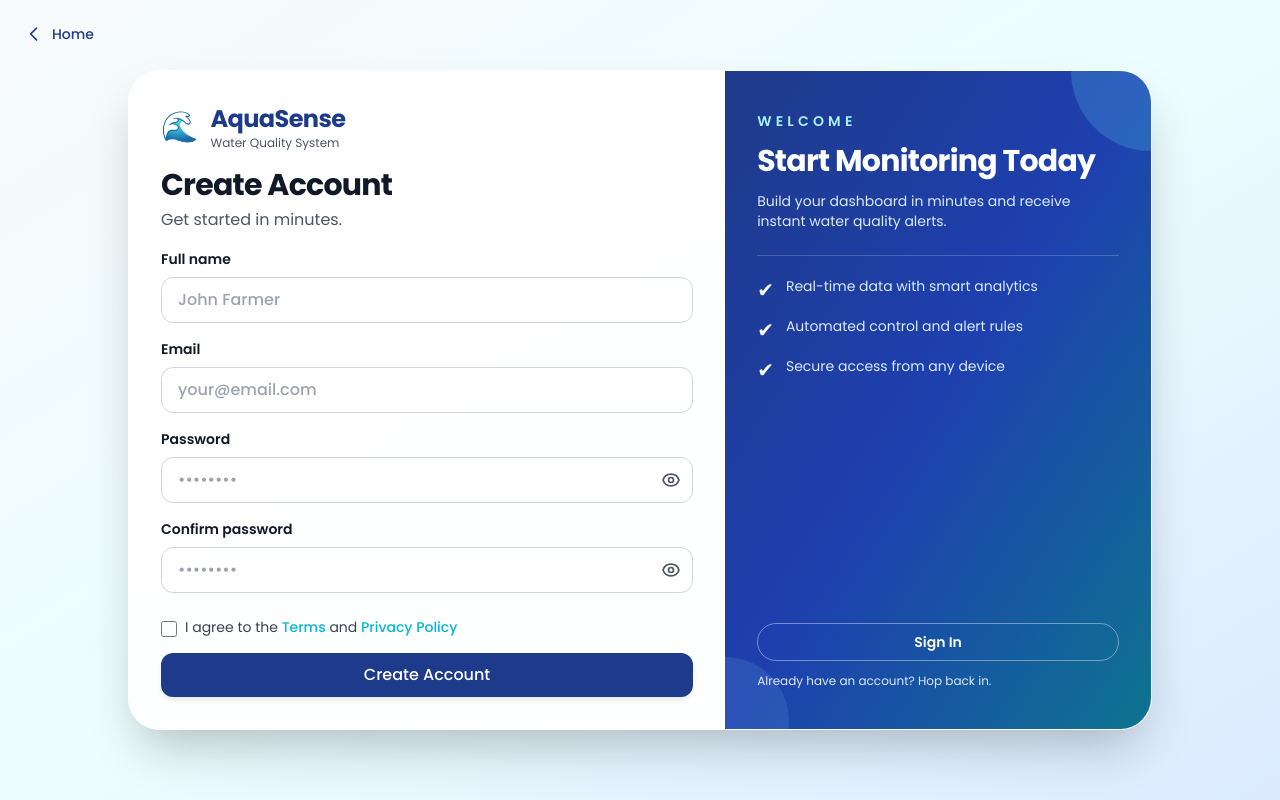
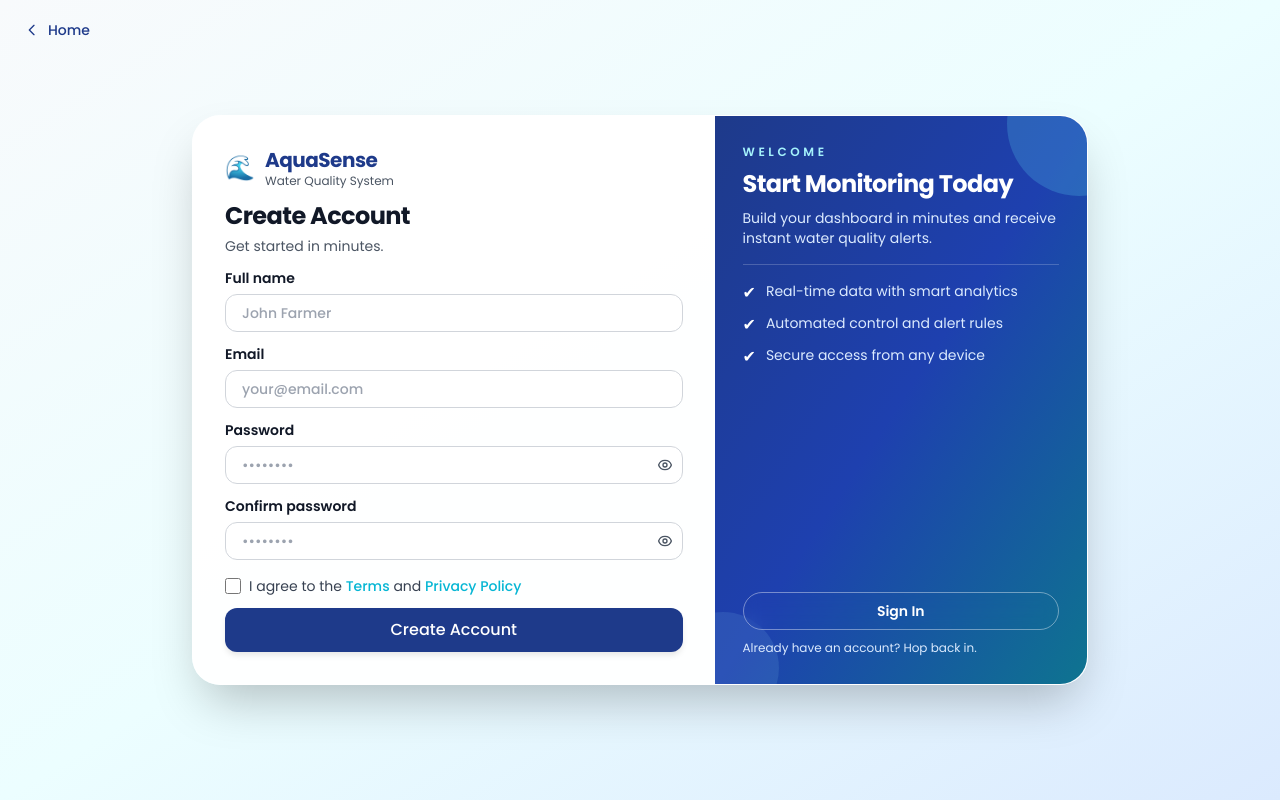
Before and after one commit to jiro0823/AquaSense, a React (Vite) app in the folder Frontend/: page /signup in a window 1280 px wide. Built offline with nearby package versions, Linux system fonts and the light colour scheme; no server answers.

Commit message:
Update signup page

```diff
--- a/Frontend/src/pages/SignupPage.tsx
+++ b/Frontend/src/pages/SignupPage.tsx
@@ -89,8 +89,7 @@ const SignupPage: React.FC = () => {
       });
 
       if (response.success) {
-        const user = response.data.user;
-        localStorage.setItem('user', JSON.stringify(user));
+        localStorage.setItem('user', JSON.stringify(response.data.user));
 
         setTimeout(() => {
           navigate('/dashboard', { replace: true });
@@ -106,56 +105,56 @@ const SignupPage: React.FC = () => {
   };
 
   return (
-    <div className="relative flex items-center justify-center min-h-screen px-4 py-12 bg-gradient-to-br from-slate-50 via-cyan-50 to-blue-100 sm:py-16">
+    <div className="relative flex items-center justify-center min-h-screen px-4 py-8 bg-gradient-to-br from-slate-50 via-cyan-50 to-blue-100 sm:py-10">
       {/* Home Button */}
       <button
         onClick={() => navigate('/')}
-        className="absolute flex items-center gap-2 transition text-primary left-4 top-4 sm:top-6 sm:left-6 hover:text-accent hover:translate-x-1"
+        className="absolute flex items-center gap-2 transition text-primary left-4 top-4 sm:top-5 sm:left-6 hover:text-accent hover:translate-x-1"
         aria-label="Go to home"
       >
-        <svg className="w-5 h-5" fill="none" stroke="currentColor" strokeWidth="2" viewBox="0 0 24 24">
+        <svg className="w-4 h-4" fill="none" stroke="currentColor" strokeWidth="2" viewBox="0 0 24 24">
           <path strokeLinecap="round" strokeLinejoin="round" d="M15 19l-7-7 7-7" />
         </svg>
         <span className="text-sm font-medium">Home</span>
       </button>
 
-      <div className="relative w-full max-w-5xl overflow-hidden bg-white/95 border border-white/60 shadow-2xl rounded-[32px]">
+      <div className="relative w-full max-w-4xl overflow-hidden bg-white/95 border border-white/60 shadow-2xl rounded-[28px]">
         <div className="relative flex flex-col lg:flex-row">
           {/* Left Side - Branding */}
           <div
-            className={`relative flex flex-col justify-between overflow-hidden text-white bg-gradient-to-br from-blue-900 via-blue-800 to-cyan-700 px-6 py-10 sm:px-8 lg:w-5/12 lg:order-2 ${panelAnimation}`}
+            className={`relative flex flex-col justify-between overflow-hidden text-white bg-gradient-to-br from-blue-900 via-blue-800 to-cyan-700 px-6 py-6 sm:px-7 sm:py-7 lg:w-5/12 lg:order-2 ${panelAnimation}`}
           >
             <div className="absolute inset-0">
-              <div className="absolute top-0 right-0 w-40 h-40 -mt-20 -mr-20 rounded-full bg-cyan-300 opacity-20"></div>
-              <div className="absolute bottom-0 left-0 w-32 h-32 -ml-16 rounded-full bg-cyan-200 opacity-10 -mb-14"></div>
+              <div className="absolute top-0 right-0 w-36 h-36 -mt-16 -mr-16 rounded-full bg-cyan-300 opacity-20"></div>
+              <div className="absolute bottom-0 left-0 w-28 h-28 -ml-12 rounded-full bg-cyan-200 opacity-10 -mb-10"></div>
             </div>
 
-            <div className="relative z-10 space-y-6">
-              <div className="space-y-3">
-                <p className="text-sm font-semibold tracking-[0.3em] text-cyan-200 uppercase">Welcome</p>
-                <h2 className="text-2xl font-bold leading-tight text-white sm:text-3xl">Start Monitoring Today</h2>
+            <div className="relative z-10 space-y-4">
+              <div className="space-y-2">
+                <p className="text-xs font-semibold tracking-[0.3em] text-cyan-200 uppercase">Welcome</p>
+                <h2 className="text-xl font-bold leading-tight text-white sm:text-2xl">Start Monitoring Today</h2>
                 <p className="text-sm text-blue-100">
                   Build your dashboard in minutes and receive instant water quality alerts.
                 </p>
               </div>
 
-              <div className="pt-5 space-y-3 border-t border-white/20">
-                <div className="flex items-start gap-3">
-                  <span className="text-xl">✔</span>
+              <div className="pt-4 space-y-2 border-t border-white/20">
+                <div className="flex items-start gap-2.5">
+                  <span className="text-base">✔</span>
                   <p className="text-sm text-blue-100">Real-time data with smart analytics</p>
                 </div>
-                <div className="flex items-start gap-3">
-                  <span className="text-xl">✔</span>
+                <div className="flex items-start gap-2.5">
+                  <span className="text-base">✔</span>
                   <p className="text-sm text-blue-100">Automated control and alert rules</p>
                 </div>
-                <div className="flex items-start gap-3">
-                  <span className="text-xl">✔</span>
+                <div className="flex items-start gap-2.5">
+                  <span className="text-base">✔</span>
                   <p className="text-sm text-blue-100">Secure access from any device</p>
                 </div>
               </div>
             </div>
 
-            <div className="relative z-10 pt-6">
+            <div className="relative z-10 pt-4">
               <Link
                 to="/login"
                 state={{ transition: 'to-login' }}
@@ -163,7 +162,7 @@ const SignupPage: React.FC = () => {
               >
                 Sign In
               </Link>
-              <p className="mt-3 text-xs text-blue-100">Already have an account? Hop back in.</p>
+              <p className="mt-2.5 text-xs text-blue-100">Already have an account? Hop back in.</p>
             </div>
           </div>
 
@@ -172,81 +171,81 @@ const SignupPage: React.FC = () => {
             className={`flex flex-col justify-center w-full p-6 sm:p-8 lg:w-7/12 lg:order-1 ${formAnimation}`}
           >
           {/* Logo */}
-          <Link to="/" className="flex items-center gap-3 mb-4">
-            <div className="text-3xl">🌊</div>
+          <Link to="/" className="flex items-center gap-2.5 mb-3">
+            <div className="text-2xl">🌊</div>
             <div>
-              <h1 className="text-2xl font-bold text-primary">AquaSense</h1>
-              <p className="text-xs text-gray-600">Water Quality System</p>
+              <h1 className="text-xl font-bold leading-tight text-primary">AquaSense</h1>
+              <p className="text-xs leading-tight text-gray-600">Water Quality System</p>
             </div>
           </Link>
 
           {/* Header */}
-          <h2 className="mb-1 text-2xl font-bold text-gray-900 sm:text-3xl">Create Account</h2>
-          <p className="mb-4 text-gray-600">Get started in minutes.</p>
+          <h2 className="mb-1 text-xl font-bold text-gray-900 sm:text-2xl">Create Account</h2>
+          <p className="mb-3 text-sm text-gray-600">Get started in minutes.</p>
 
           {/* Error Alert */}
           {error && (
-            <div className="mb-6 alert alert-danger">
-              <span>⚠️</span>
+            <div className="mb-3 alert alert-danger !p-3">
+              <span className="text-sm">⚠️</span>
               <div>
-                <p className="font-semibold">Signup Error</p>
-                <p className="text-sm">{error}</p>
+                <p className="text-sm font-semibold">Signup Error</p>
+                <p className="text-xs">{error}</p>
               </div>
             </div>
           )}
 
           {/* Form */}
-          <form onSubmit={handleSubmit} className="space-y-4">
+          <form onSubmit={handleSubmit} className="space-y-3">
             {/* Full Name */}
             <div>
-              <label className="block mb-2 text-sm font-semibold text-gray-900">Full name</label>
+              <label className="block mb-1.5 text-sm font-semibold text-gray-900">Full name</label>
               <input
                 type="text"
                 value={fullName}
                 onChange={(e) => setFullName(e.target.value)}
                 required
-                className="input-field"
+                className="input-field py-2 text-sm"
                 placeholder="John Farmer"
               />
             </div>
 
             {/* Email */}
             <div>
-              <label className="block mb-2 text-sm font-semibold text-gray-900">Email</label>
+              <label className="block mb-1.5 text-sm font-semibold text-gray-900">Email</label>
               <input
                 type="email"
                 value={email}
                 onChange={(e) => setEmail(e.target.value)}
                 required
-                className="input-field"
+                className="input-field py-2 text-sm"
                 placeholder="your@email.com"
               />
             </div>
 
             {/* Password */}
             <div>
-              <label className="block mb-2 text-sm font-semibold text-gray-900">Password</label>
+              <label className="block mb-1.5 text-sm font-semibold text-gray-900">Password</label>
               <div className="relative">
                 <input
                   type={showPassword ? 'text' : 'password'}
                   value={password}
                   onChange={(e) => setPassword(e.target.value)}
                   required
-                  className="pr-10 input-field"
+                  className="input-field py-2 pr-9 text-sm"
                   placeholder="••••••••"
                 />
                 <button
                   type="button"
                   onClick={() => setShowPassword(!showPassword)}
-                  className="absolute text-gray-600 transition -translate-y-1/2 right-3 top-1/2 hover:text-primary"
+                  className="absolute text-gray-600 transition -translate-y-1/2 right-2.5 top-1/2 hover:text-primary"
                   aria-label="Toggle password visibility"
                 >
                   {showPassword ? (
-                    <svg className="w-5 h-5" fill="none" stroke="currentColor" strokeWidth="2" viewBox="0 0 24 24">
+                    <svg className="w-4 h-4" fill="none" stroke="currentColor" strokeWidth="2" viewBox="0 0 24 24">
                       <path strokeLinecap="round" strokeLinejoin="round" d="M13.875 18.825A10.05 10.05 0 0112 19c-4.478 0-8.268-2.943-9.543-7a9.97 9.97 0 011.563-4.803m5.596-3.856a3.375 3.375 0 11-6.75 0 3.375 3.375 0 016.75 0M15 12a3 3 0 11-6 0 3 3 0 016 0z" />
                     </svg>
                   ) : (
-                    <svg className="w-5 h-5" fill="none" stroke="currentColor" strokeWidth="2" viewBox="0 0 24 24">
+                    <svg className="w-4 h-4" fill="none" stroke="currentColor" strokeWidth="2" viewBox="0 0 24 24">
                       <path strokeLinecap="round" strokeLinejoin="round" d="M15 12a3 3 0 11-6 0 3 3 0 016 0z" />
                       <path strokeLinecap="round" strokeLinejoin="round" d="M2.458 12C3.732 7.943 7.523 5 12 5c4.478 0 8.268 2.943 9.542 7-1.274 4.057-5.064 7-9.542 7-4.477 0-8.268-2.943-9.542-7z" />
                     </svg>
@@ -256,8 +255,8 @@ const SignupPage: React.FC = () => {
 
               {/* Password Strength Meter */}
               {password && (
-                <div className="p-3 mt-3 rounded-lg bg-gray-50">
-                  <div className="flex items-center gap-2 mb-2">
+                <div className="p-2.5 mt-2 rounded-lg bg-gray-50">
+                  <div className="flex items-center gap-2 mb-1">
                     <div className="text-xs font-medium text-gray-600">Strength:</div>
                     <div className="flex-1 h-2 overflow-hidden bg-gray-200 rounded-full">
                       <div
@@ -279,14 +278,14 @@ const SignupPage: React.FC = () => {
 
             {/* Confirm Password */}
             <div>
-              <label className="block mb-2 text-sm font-semibold text-gray-900">Confirm password</label>
+              <label className="block mb-1.5 text-sm font-semibold text-gray-900">Confirm password</label>
               <div className="relative">
                 <input
                   type={showConfirmPassword ? 'text' : 'password'}
                   value={confirmPassword}
                   onChange={(e) => setConfirmPassword(e.target.value)}
                   required
-                  className={`input-field pr-10 ${
+                  className={`input-field py-2 pr-9 text-sm ${
                     confirmPassword && password !== confirmPassword ? 'border-red-500 focus:border-red-500 focus:ring-red-500' : ''
                   }`}
                   placeholder="••••••••"
@@ -294,15 +293,15 @@ const SignupPage: React.FC = () => {
                 <button
                   type="button"
                   onClick={() => setShowConfirmPassword(!showConfirmPassword)}
-                  className="absolute text-gray-600 transition -translate-y-1/2 right-3 top-1/2 hover:text-primary"
+                  className="absolute text-gray-600 transition -translate-y-1/2 right-2.5 top-1/2 hover:text-primary"
                   aria-label="Toggle password visibility"
                 >
                   {showConfirmPassword ? (
-                    <svg className="w-5 h-5" fill="none" stroke="currentColor" strokeWidth="2" viewBox="0 0 24 24">
+                    <svg className="w-4 h-4" fill="none" stroke="currentColor" strokeWidth="2" viewBox="0 0 24 24">
                       <path strokeLinecap="round" strokeLinejoin="round" d="M13.875 18.825A10.05 10.05 0 0112 19c-4.478 0-8.268-2.943-9.543-7a9.97 9.97 0 011.563-4.803m5.596-3.856a3.375 3.375 0 11-6.75 0 3.375 3.375 0 016.75 0M15 12a3 3 0 11-6 0 3 3 0 016 0z" />
                     </svg>
                   ) : (
-                    <svg className="w-5 h-5" fill="none" stroke="currentColor" strokeWidth="2" viewBox="0 0 24 24">
+                    <svg className="w-4 h-4" fill="none" stroke="currentColor" strokeWidth="2" viewBox="0 0 24 24">
                       <path strokeLinecap="round" strokeLinejoin="round" d="M15 12a3 3 0 11-6 0 3 3 0 016 0z" />
                       <path strokeLinecap="round" strokeLinejoin="round" d="M2.458 12C3.732 7.943 7.523 5 12 5c4.478 0 8.268 2.943 9.542 7-1.274 4.057-5.064 7-9.542 7-4.477 0-8.268-2.943-9.542-7z" />
                     </svg>
@@ -315,12 +314,12 @@ const SignupPage: React.FC = () => {
             </div>
 
             {/* Terms Checkbox */}
-            <div className="flex items-start gap-2 pt-2">
+            <div className="flex items-start gap-2 pt-1">
               <input
                 type="checkbox"
                 id="terms"
                 required
-                className="w-4 h-4 mt-1 rounded text-accent focus:ring-accent"
+                className="w-4 h-4 mt-0.5 rounded text-accent focus:ring-accent"
               />
               <label htmlFor="terms" className="text-sm text-gray-700">
                 I agree to the <Link to="#" className="font-medium text-accent hover:text-primary">Terms</Link> and <Link to="#" className="font-medium text-accent hover:text-primary">Privacy Policy</Link>
@@ -331,7 +330,7 @@ const SignupPage: React.FC = () => {
             <button
               type="submit"
               disabled={loading}
-              className="w-full mt-6 btn btn-primary"
+              className="w-full mt-4 btn-primary py-2.5"
             >
               {loading ? 'Creating Account...' : 'Create Account'}
             </button>
```
